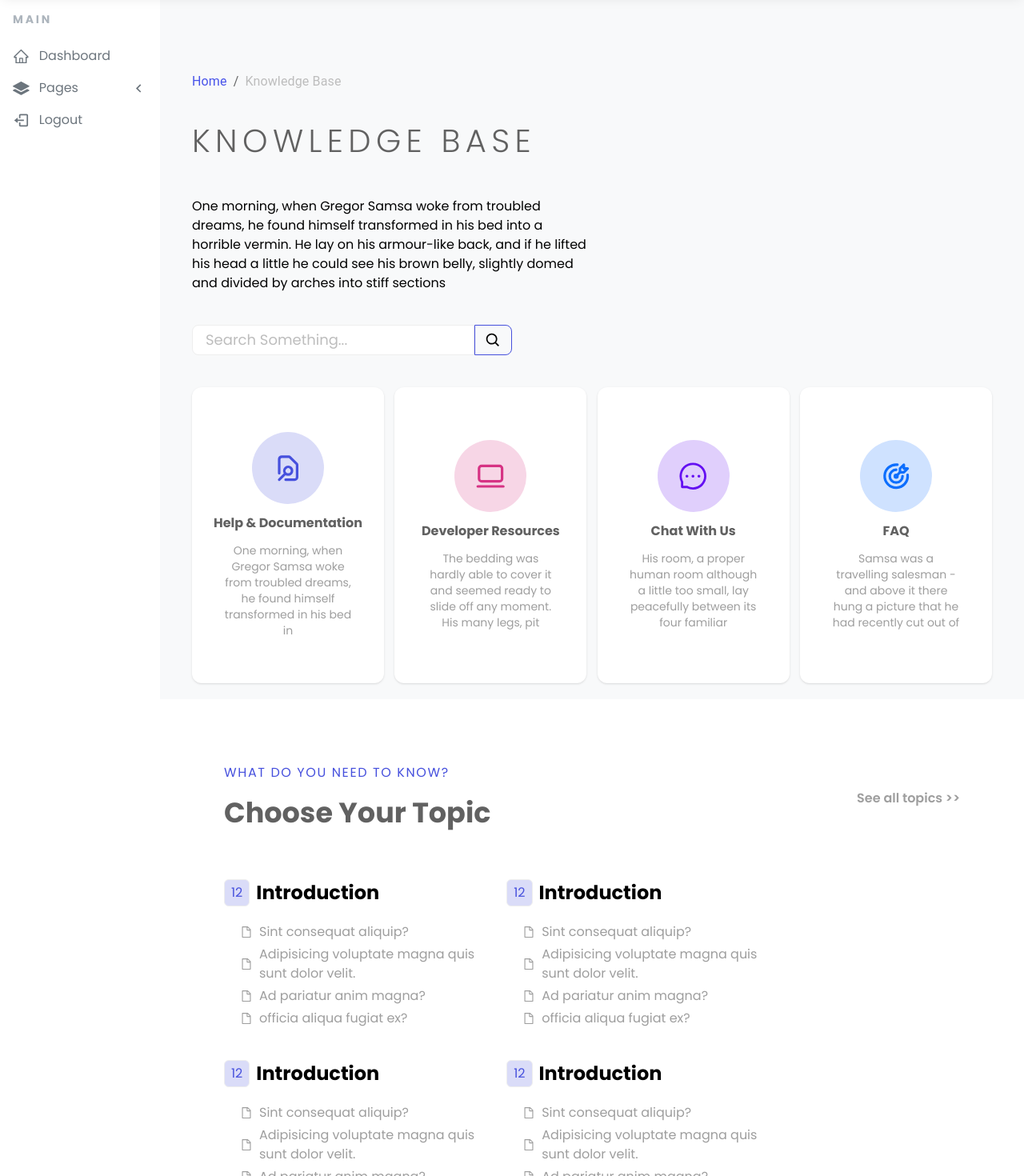
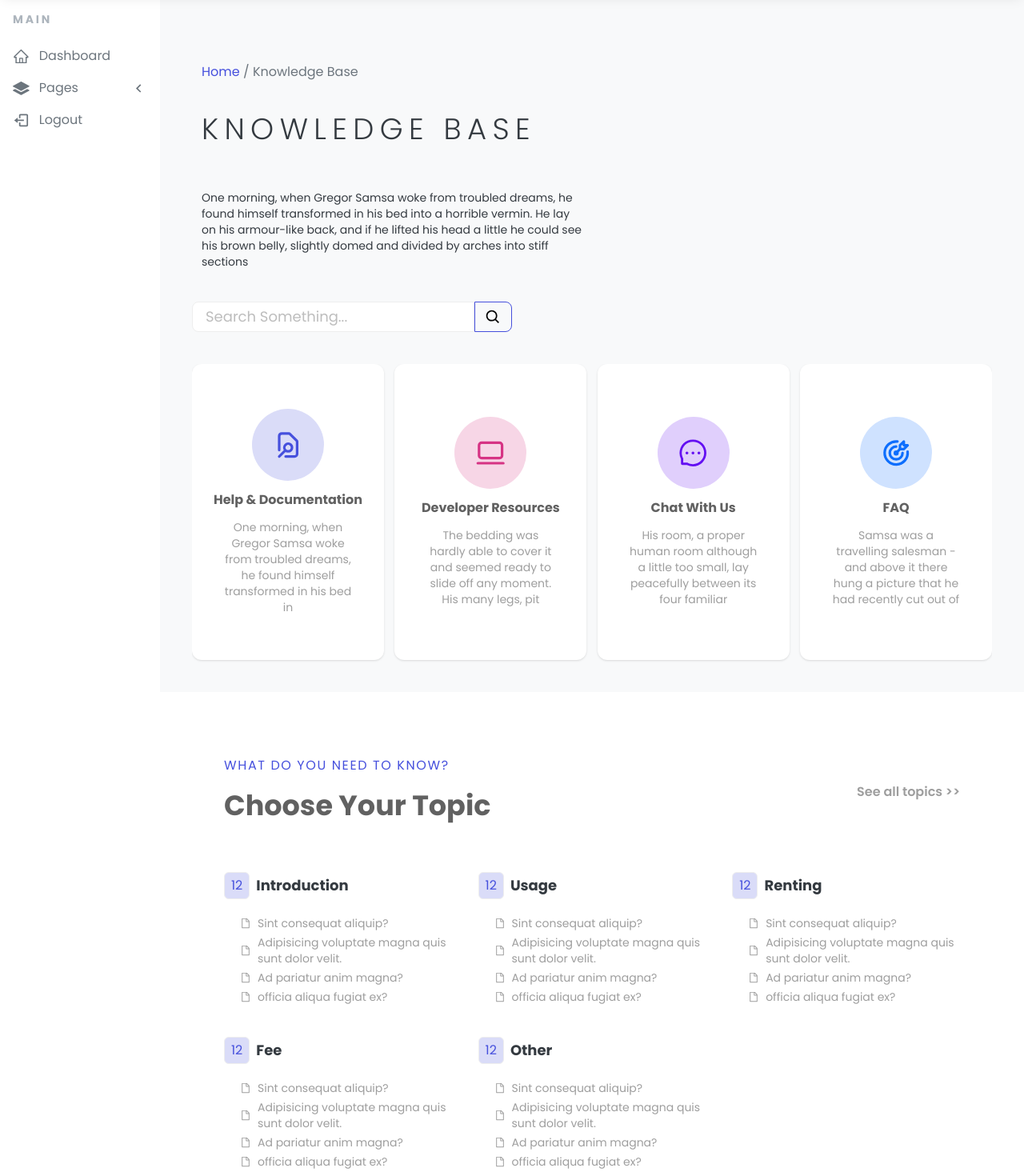
Before and after one commit to Pyae-Sone-Phone-Myint/Dashboard, a React (Vite) app: page /knowledge-base in a window 1280 px wide. Shown: the part 80-1550 px from the top of the page at 80% size. Built offline with nearby package versions, Linux system fonts and the light colour scheme; sample sign-in values are in the browser's storage.

Commit message:
final fixed

```diff
--- a/src/components/Charts/ChartCard.jsx
+++ b/src/components/Charts/ChartCard.jsx
@@ -14,7 +14,7 @@ const ChartCard = () => {
 	const [isMenuThreeOpen, setIsMenuThreeOpen] = useState(false);
 	return (
 		<>
-			<div className=" flex flex-col lg:flex-row gap-4 mb-10 mx-3 overflow-hidden bg-transparent">
+			<div className="py-4 flex flex-col lg:flex-row gap-4 mb-10 mx-3 overflow-hidden bg-transparent">
 				<div className=" w-full lg:w-1/3  shadow-lg bg-white rounded-[1rem]">
 					<div className=" chart-card-header  flex justify-between">
 						<h2 className="  text-sm font-normal tracking-[.2em] text-[#343a40]   uppercase">
--- /dev/null
+++ b/src/components/animations/Reveal2.jsx
@@ -0,0 +1,49 @@
+import React, { useEffect, useRef } from "react";
+import { motion, useAnimation, useInView } from "framer-motion";
+const Reveal2 = ({ children ,value=200 }) => {
+  const ref = useRef(null);
+  const isInView = useInView(ref, { once: true });
+  const mainControls = useAnimation();
+  const slideControls = useAnimation();
+  useEffect(() => {
+    if (isInView) {
+      mainControls.start("visible");
+      slideControls.start("visible");
+    }
+  }, [isInView]);
+  return (
+    <div className="  relative" ref={ref} style={{ position: "relative", overflow: "hidden" }}>
+      <motion.div
+        variants={{
+          hidden: { opacity: 0, x: value },
+          visible: { opacity: 1, x: 0 },
+        }}
+        initial="hidden"
+        animate={mainControls}
+        transition={{ duration: 0.5, delay: 0.25 }}
+      >
+        {children}
+      </motion.div>
+      {/* <motion.div
+        variants={{
+          hidden: { left: 0 },
+          visible: { left: "100%" },
+        }}
+        initial="hidden"
+        animate={slideControls}
+        transition={{ duration: 5, ease: "easeIn" }}
+        style={{
+          position: "absolute",
+          top: 4,
+          bottom: 4,
+          right: 0,
+          left: 0,
+          zIndex: 20,
+          backgroundColor: "black",
+        }}
+      /> */}
+    </div>
+  );
+};
+
+export default Reveal2;
--- a/src/pages/contact/Contact.jsx
+++ b/src/pages/contact/Contact.jsx
@@ -10,7 +10,7 @@ const Contact = () => {
         <p>
           {" "}
           <span className=" text-[#4650dd] hover:underline duration-150">
-            Home
+          <Link to={'/'}>Home</Link>
           </span>{" "}
           <span className=" page"> / Contact</span>{" "}
         </p>
@@ -18,20 +18,21 @@ const Contact = () => {
       <div className=" mb-12">
         <h1 className=" header">CONTACTS</h1>
       </div>
-      <div className="row flex flex-wrap gap-4">
+      <div className="row flex flex-wrap gap-2 items-stretch">
         {contactData.map((data) => (
-          <div className="item " key={data.id}>
+          <div className="item  " key={data.id}>
           <Reveal>
-            <div className="contact-card mb-4 px-2 cursor-pointer">
+           <div className="p-2 ">
+           <div className="contact-card mb-4 px-2 cursor-pointer">
               <div className="contact-card-body p-6">
                 <div className="flex  gap-8 items-center">
                   <img src={data.img} className="avatar " alt="" />
-                  <div className="text-[#343a40] ">
-                    <h5 className=" font-bold text-lg ">{data.name}</h5>
+                  <div className="text-[#343a40]   ">
+                    <h5 className=" font-bold text-lg   ">{data.name}</h5>
                     <p className=" text-sm uppercase text-[#6c757d] tracking-[.2em] mb-4">
                       {data.company}
                     </p>
-                    <p>{data.email}</p>
+                    <span style={{ wordBreak: "break-all" }}>{data.email}</span>
                     <p>
                       <span
                         className=" "
@@ -45,6 +46,7 @@ const Contact = () => {
                 </div>
               </div>
             </div>
+           </div>
           </Reveal>
           </div>
         ))}
--- a/src/pages/invoice/Invoice.jsx
+++ b/src/pages/invoice/Invoice.jsx
@@ -2,6 +2,7 @@ import React, { useRef } from "react";
 import "./invoice.css";
 import ReactToPrint from "react-to-print";
 import Reveal from "../../components/animations/Reveal";
+import { Link } from "react-router-dom";
 const Invoice = () => {
   const componentRef = useRef();
   const handlePrint = () => {
@@ -9,22 +10,22 @@ const Invoice = () => {
   };
   return (
     <div className=" bg-[#f8f9fa] invoice">
-      <div className="px-4 xl:px-5 pt-12">
-        <div className="page-breadcrumb mb-8 ">
+      <div className="pt-12">
+        <div className="page-breadcrumb mb-8  px-3">
           <p>
             {" "}
             <span className=" text-[#4650dd] hover:underline duration-150">
-              Home
+            <Link to={'/'}>Home</Link>
             </span>{" "}
             <span className="muted"> / Invoice</span>{" "}
           </p>
         </div>
-        <div className=" mb-12">
-          <h1 className=" header">invoice</h1>
+        <div className=" mb-12 px-3">
+          <h1 className=" invoice-header">invoice</h1>
         </div>
         <div className="row flex mb-12 justify-between items-center">
           <div className="">
-            <p className=" font-bold text-xl">Invoice #20190204</p>
+            <p className=" font-bold text-xl px-3">Invoice #20190204</p>
           </div>
           <div className=" flex gap-2">
             <ReactToPrint
@@ -37,8 +38,9 @@ const Invoice = () => {
             <button className="btn pay-btn">Pay</button>
           </div>
         </div>
-         <Reveal>
-        <div className="card  mb-12">
+         <Reveal >
+       <div className=" py-8 px-4">
+       <div className="card  mb-12 ">
          <div className="p-12" ref={componentRef}>
             <div className=" w-full text-end ">
               <p className=" inline-block px-2 py-1 rounded-[0.25rem] text-xs text-white bg-[#dc3545]">
@@ -132,6 +134,7 @@ const Invoice = () => {
             </div>
           </div>
         </div>
+       </div>
          </Reveal>
       </div>
     </div>
--- a/src/pages/invoice/invoice.css
+++ b/src/pages/invoice/invoice.css
@@ -1,7 +1,7 @@
 .invoice {
   color: rgb(52, 58, 64);
 }
-.header {
+.invoice-header {
   text-transform: uppercase;
   letter-spacing: 0.2em;
   font-weight: 300;
--- a/src/pages/knowledge/Knowledge.jsx
+++ b/src/pages/knowledge/Knowledge.jsx
@@ -10,33 +10,33 @@ import { AiOutlineFile, AiOutlineMessage } from "react-icons/ai";
 import { TbTargetArrow } from "react-icons/tb";
 import { Link } from "react-router-dom";
 import { RiBallPenLine } from "react-icons/ri";
+import Reveal from "../../components/animations/Reveal";
 
 const Knowledge = () => {
   return (
     <>
       <div className="">
         {/* Knowledge_base */}
-        <div className="bg-[#F8F9FA]  px-3 lg:px-10 py-5 mb-20">
-          <div role="presentation" className=" mb-8">
-            <Breadcrumbs aria-label="breadcrumb">
-              <Link
-                underline="hover"
-                // color="inherit"
-                to={"/"}
-                className="text-[#4752eafe]"
-              >
-                Home
-              </Link>
-              <Typography className=" text-gray-400">Knowledge Base</Typography>
-            </Breadcrumbs>
+        <div className="bg-[#F8F9FA]  px-3 lg:px-10 py-2 mb-20">
+        <div className="page-breadcrumb mb-8  px-3">
+            <p>
+              {" "}
+              <span className=" text-[#4650dd] hover:underline duration-150">
+                <Link to={'/'}>Home</Link>
+              </span>{" "}
+              <span className="muted"> / Knowledge Base</span>{" "}
+            </p>
           </div>
-          <div
+          <div className=" mb-12 px-3">
+            <h1 className=" invoice-header">  KNOWLEDGE BASE</h1>
+          </div>
+          {/* <div
             className="text-[35px] lg:text-[40px] tracking-[0.4rem] text-gray-700 mb-10"
             style={{ fontWeight: 350 }}
           >
             KNOWLEDGE BASE
-          </div>
-          <p className="w-full lg:w-1/2 mb-10">
+          </div> */}
+          <p className="w-full lg:w-1/2 mb-10 px-3 text-sm text-[#343a40]">
             One morning, when Gregor Samsa woke from troubled dreams, he found
             himself transformed in his bed into a horrible vermin. He lay on his
             armour-like back, and if he lifted his head a little he could see
@@ -56,7 +56,8 @@ const Knowledge = () => {
             </button>
           </div>
           {/* cards */}
-          <div className="w-full flex justify-between  gap-10 lg:gap-0 md:gap-8 flex-wrap">
+         <Reveal>
+         <div className="w-full flex justify-between  gap-10 lg:gap-0 md:gap-8 flex-wrap mb-8">
             <Link
               to={"/notFound"}
               className="w-[100%] md:w-[48%] select-none py-14 bg-white rounded-xl gap-3 lg:w-[24%] shadow cursor-pointer hover:-translate-y-2 ease-linear duration-100 flex flex-col items-center justify-center"
@@ -113,6 +114,7 @@ const Knowledge = () => {
               </p>
             </Link>
           </div>
+         </Reveal>
         </div>
         {/* choose Topic */}
         <div className=" px-3 lg:px-20 mb-20">
@@ -137,14 +139,14 @@ const Knowledge = () => {
           <div className=" flex flex-wrap gap-10">
             <div>
               <div className=" flex items-center gap-2">
-                <span className="border bg-[#dadcf8] text-[#4650dd] px-2 py-1 rounded-md">
+                <span className="border bg-[#dadcf8] text-[#4650dd] px-2 py-1 rounded-md tex-sm">
                   12
                 </span>
-                <a to={"/notFound"} className=" text-2xl font-bold">
+                <a to={"/notFound"} className=" text-lg font-bold text-[#343a40]">
                   Introduction
                 </a>
               </div>
-              <div className=" flex flex-col mt-5 gap-1">
+              <div className=" flex flex-col mt-5 gap-1 text-sm">
                 <a
                   href="/notFound"
                   className=" flex items-center gap-2 ps-5 hover:underline text-gray-500"
@@ -177,14 +179,14 @@ const Knowledge = () => {
             </div>
             <div>
               <div className=" flex items-center gap-2">
-                <span className="border bg-[#dadcf8] text-[#4650dd] px-2 py-1 rounded-md">
+                <span className="border bg-[#dadcf8] text-[#4650dd] px-2 py-1 rounded-md tex-sm">
                   12
                 </span>
-                <a to={"/notFound"} className=" text-2xl font-bold">
-                  Introduction
+                <a to={"/notFound"} className=" text-lg font-bold text-[#343a40]">
+                  Usage
                 </a>
               </div>
-              <div className=" flex flex-col mt-5 gap-1">
+              <div className=" flex flex-col mt-5 gap-1 text-sm">
                 <a
                   href="/notFound"
                   className=" flex items-center gap-2 ps-5 hover:underline text-gray-500"
@@ -217,14 +219,14 @@ const Knowledge = () => {
             </div>
             <div>
               <div className=" flex items-center gap-2">
-                <span className="border bg-[#dadcf8] text-[#4650dd] px-2 py-1 rounded-md">
+                <span className="border bg-[#dadcf8] text-[#4650dd] px-2 py-1 rounded-md tex-sm">
                   12
                 </span>
-                <a to={"/notFound"} className=" text-2xl font-bold">
-                  Introduction
+                <a to={"/notFound"} className=" text-lg font-bold text-[#343a40]">
+                  Renting
                 </a>
               </div>
-              <div className=" flex flex-col mt-5 gap-1">
+              <div className=" flex flex-col mt-5 gap-1 text-sm">
                 <a
                   href="/notFound"
                   className=" flex items-center gap-2 ps-5 hover:underline text-gray-500"
@@ -257,14 +259,14 @@ const Knowledge = () => {
             </div>
             <div>
               <div className=" flex items-center gap-2">
-                <span className="border bg-[#dadcf8] text-[#4650dd] px-2 py-1 rounded-md">
+                <span className="border bg-[#dadcf8] text-[#4650dd] px-2 py-1 rounded-md tex-sm">
                   12
                 </span>
-                <a to={"/notFound"} className=" text-2xl font-bold">
-                  Introduction
+                <a to={"/notFound"} className=" text-lg font-bold text-[#343a40]">
+                  Fee
                 </a>
               </div>
-              <div className=" flex flex-col mt-5 gap-1">
+              <div className=" flex flex-col mt-5 gap-1 text-sm">
                 <a
                   href="/notFound"
                   className=" flex items-center gap-2 ps-5 hover:underline text-gray-500"
@@ -297,14 +299,14 @@ const Knowledge = () => {
             </div>
             <div>
               <div className=" flex items-center gap-2">
-                <span className="border bg-[#dadcf8] text-[#4650dd] px-2 py-1 rounded-md">
+                <span className="border bg-[#dadcf8] text-[#4650dd] px-2 py-1 rounded-md tex-sm">
                   12
                 </span>
-                <a to={"/notFound"} className=" text-2xl font-bold">
-                  Introduction
+                <a to={"/notFound"} className=" text-lg font-bold text-[#343a40]">
+                  Other
                 </a>
               </div>
-              <div className=" flex flex-col mt-5 gap-1">
+              <div className=" flex flex-col mt-5 gap-1 text-sm">
                 <a
                   href="/notFound"
                   className=" flex items-center gap-2 ps-5 hover:underline text-gray-500"
@@ -409,7 +411,7 @@ const Knowledge = () => {
                 felt before.
               </div>
               <div className=" px-8 bg-[#F8F9FA] py-5">
-                <button className=" border px-2 py-1 rounded border-[#4650dd] hover:bg-[#4650dd] hover:text-white">
+                <button className=" border px-2 py-1 rounded border-[#4650dd] hover:bg-[#4650dd] hover:text-white duration-200">
                   Let us know
                 </button>
               </div>
--- a/src/pages/pricing/Pricing.jsx
+++ b/src/pages/pricing/Pricing.jsx
@@ -4,6 +4,7 @@ import { BiCheck } from "react-icons/bi";
 import { FaTimes, FaCheck } from "react-icons/fa";
 import PricingData from "./pricing.json";
 import Reveal from "../../components/animations/Reveal";
+import { Link } from "react-router-dom";
 const Pricing = () => {
   return (
     <div className=" bg-[#f8f9fa]">
@@ -12,7 +13,7 @@ const Pricing = () => {
           <p>
             {" "}
             <span className=" text-[#4650dd] hover:underline duration-150">
-              Home
+            <Link to={'/'}>Home</Link>
             </span>{" "}
             <span className="muted"> / Pricing Tables</span>{" "}
           </p>
@@ -24,7 +25,8 @@ const Pricing = () => {
           {PricingData.map((data) => (
             <div className="px-[12px] plan" key={data.id}>
               <Reveal>
-                <div className="card">
+                 <div className="p-5">
+                 <div className="card ">
                     {data.id == 2 ? <div className="card-status"></div> : ""}
                     <div className="card-body p-8">
                       <h2 className="card-heading">{data.plan}</h2>
@@ -61,6 +63,7 @@ const Pricing = () => {
                       </div>
                     </div>
                   </div>
+                 </div>
               </Reveal>
             </div>
           ))}
--- a/src/pages/profile/ProfilePage.jsx
+++ b/src/pages/profile/ProfilePage.jsx
@@ -8,40 +8,40 @@ import {
 import { FaTelegramPlane } from "react-icons/fa";
 import "./Profile.css";
 import { BsTwitter } from "react-icons/bs";
+import { Link } from "react-router-dom";
 
 const ProfilePage = () => {
   return (
     <>
       {/* breadcrumb */}
       <nav class="container">
-        <ol class="list-reset py-4  rounded flex bg-grey-light text-grey">
-          <li class="">
-            <a href="#" class="no-underline hover:underline  text-[#4750dd]">
-              Home
-            </a>
-          </li>
-          <li>/</li>
-          <li class="px-2">
-            <a href="#" class="no-underline text-[#6e767e] ">
-              Profile
-            </a>
-          </li>
-        </ol>
+      <div className="page-breadcrumb mb-8  px-3 pt-12">
+          <p>
+            {" "}
+            <span className=" text-[#4650dd] hover:underline duration-150">
+            <Link to={'/'}>Home</Link>
+            </span>{" "}
+            <span className="muted"> / Profile</span>{" "}
+          </p>
+        </div>
+        <div className=" mb-12 px-3">
+          <h1 className=" invoice-header">Profile</h1>
+        </div>
       </nav>
 
-      <h2 className="  text-[#343a40] text-[36px] font-light tracking-[7.2px] leading-[43.2px] uppercase mb-14">
+      {/* <h2 className="  text-[#343a40] text-[36px] font-light tracking-[7.2px] leading-[43.2px] uppercase mb-14">
         Profile
-      </h2>
+      </h2> */}
 
-      <div className=" flex flex-col lg:flex-row container mx-auto gap-3">
+      <div className=" flex flex-col lg:flex-row  mx-auto gap-5">
         {/* 1st one */}
         <div className="w-full lg:w-1/4">
           {/* 1st card */}
-          <div className="shadow-lg rounded-[1rem]">
-            <div className=" ">
+          <div className="shadow-lg rounded-[1rem] bg-white">
+            <div className="  w-full">
               <img
                 src="https://d19m59y37dris4.cloudfront.net/bubbly/1-3-2/img/photos/paul-morris-116514-unsplash.jpg"
-                className=" rounded-t-[1rem] w-[800px] h-[180px] lg:w-[400px] lg:h-[100px] "
+                className=" rounded-t-[1rem] w-[800px] h-[180px] lg:w-[420px] lg:h-[100px]  "
                 alt=""
               />
             </div>
@@ -50,7 +50,7 @@ const ProfilePage = () => {
                 <img
                   src="https://d19m59y37dris4.cloudfront.net/bubbly/1-3-2/img/avatar-7.jpg"
                   alt=""
-                  className=" w-[90px] h-[90px] rounded-full border  mx-auto mt-[-35px]"
+                  className="p-1 bg-white shadow-lg w-[90px] h-[90px] rounded-full border  mx-auto mt-[-35px]"
                 />
               </div>
               <div className=" text-center p-5 ">
@@ -68,12 +68,12 @@ const ProfilePage = () => {
             </div>
           </div>
           {/* 2nd card */}
-          <div className=" shadow-lg flex items-center p-5 rounded-[1rem] justify-evenly mt-5">
+          <div className=" shadow-lg flex items-center p-5 rounded-[1rem] justify-start gap-4 mt-5 bg-white">
             <div className=" shrink-0">
               <img
                 src="https://d19m59y37dris4.cloudfront.net/bubbly/1-3-2/img/avatar-7.jpg"
                 alt=""
-                className=" w-[80px] h-[80px] rounded-full border  "
+                className="p-1 bg-white shadow-lg w-[80px] h-[80px] rounded-full border  "
               />
             </div>
             <div className="">
@@ -94,21 +94,21 @@ const ProfilePage = () => {
             </div>
           </div>
           {/* 3rd card */}
-          <div className="shadow-lg rounded-[1rem] my-5 overflow-hidden">
-            <div className="flex items-center justify-between p-5">
-              <h2 className=" text-lg font-normal tracking-wider">
+          <div className="shadow-lg rounded-[1rem] my-5 overflow-hidden bg-white">
+            <div className="flex items-center justify-between p-8 text-[#343a40] ">
+              <h2 className=" text-sm uppercase font-normal tracking-[.2em]">
                 My Profile
               </h2>
             </div>
             <hr className=" shadow-md" />
             <div className="">
               {/* component 1st one */}
-              <div className="flex items-center gap-3 p-5">
+              <div className="flex items-center gap-3 py-5 px-8">
                 <div className=" shrink-0">
                   <img
                     src="https://d19m59y37dris4.cloudfront.net/bubbly/1-3-2/img/avatar-7.jpg"
                     alt=""
-                    className=" w-[80px] h-[80px] rounded-full border  "
+                    className="p-1 bg-white shadow-lg w-[80px] h-[80px] rounded-full border  "
                   />
                 </div>
                 <div className="relative mb-3 ">
@@ -174,8 +174,8 @@ const ProfilePage = () => {
         </div>
         {/* 2nd one */}
         <div className="w-full lg:w-3/4">
-          <div className=" p-5 shadow-lg rounded-[1rem]">
-            <div className="relative mb-3 flex items-center">
+          <div className=" px-8 shadow-lg rounded-[1rem] bg-white">
+            <div className="relative mb-3 flex items-center py-8">
               <input
                 type="text"
                 id=""
@@ -194,7 +194,7 @@ const ProfilePage = () => {
                 <img
                   src="https://d19m59y37dris4.cloudfront.net/bubbly/1-3-2/img/avatar-7.jpg"
                   alt=""
-                  className=" w-[80px] h-[80px] rounded-full border "
+                  className="p-1 bg-white shadow-lg w-[80px] h-[80px] rounded-full border "
                 />
               </div>
               {/* 2 nd part */}
@@ -215,7 +215,7 @@ const ProfilePage = () => {
                   <div className=" shrink-0">
                     <img
                       src="https://d19m59y37dris4.cloudfront.net/bubbly/1-3-2/img/avatar-3.jpg"
-                      className="w-16 shadow-md  h-16  rounded-full  border-4 border-white"
+                      className="w-16 shadow-md  h-16   rounded-full  border-4 border-white"
                     />
                   </div>
                   <p className=" text-sm font-light">
@@ -233,7 +233,7 @@ const ProfilePage = () => {
                   <div className=" shrink-0">
                     <img
                       src="https://d19m59y37dris4.cloudfront.net/bubbly/1-3-2/img/avatar-1.jpg"
-                      className="w-16 shadow-md  h-16  rounded-full  border-4 border-white"
+                      className="w-16 shadow-md  h-16  rounded-full  border-4 border-white   "
                     />
                   </div>
                   <p className=" text-sm font-light tracking-wide">
@@ -253,7 +253,7 @@ const ProfilePage = () => {
                 <img
                   src="https://d19m59y37dris4.cloudfront.net/bubbly/1-3-2/img/avatar-7.jpg"
                   alt=""
-                  className=" w-[80px] h-[80px] rounded-full  border-2 "
+                  className="p-1 bg-white shadow-lg w-[80px] h-[80px] rounded-full  border-2 "
                 />
               </div>
               <div className="">
@@ -273,7 +273,7 @@ const ProfilePage = () => {
                 <img
                   src="https://d19m59y37dris4.cloudfront.net/bubbly/1-3-2/img/avatar-7.jpg"
                   alt=""
-                  className=" w-[80px] h-[80px] rounded-full border-2 "
+                  className="p-1 bg-white shadow-lg w-[80px] h-[80px] rounded-full border-2 "
                 />
               </div>
               <div className=" ">
@@ -292,7 +292,7 @@ const ProfilePage = () => {
                   <div className=" shrink-0">
                     <img
                       src="https://d19m59y37dris4.cloudfront.net/bubbly/1-3-2/img/avatar-6.jpg"
-                      className="w-16 shadow-md  h-16  rounded-full border-4 border-white"
+                      className="w-16 shadow-md  h-16   bg-white  rounded-full border-4 border-white"
                     />
                   </div>
                   <p className=" text-sm font-light">
@@ -310,9 +310,9 @@ const ProfilePage = () => {
             </div>
           </div>
           {/* form */}
-          <div className=" shadow-lg mt-3 rounded-[1rem] overflow-hidden">
-            <div className=" p-5 my-5 items-center">
-              <h2 className=" text-base font-normal tracking-wider">
+          <div className=" shadow-lg mt-3 rounded-[1rem] overflow-hidden bg-white">
+            <div className=" p-8  items-center">
+            <h2 className=" text-sm uppercase font-normal tracking-[.2em]">
                 EDIT PROFILE
               </h2>
             </div>
```
Also changed, not shown: src/pages/Dashboard/Dashboard.jsx (+17 -9 lines), src/pages/Login/Login.jsx (+10 -1 lines), src/pages/Login/Register.jsx (+8 -1 lines), src/pages/contact/contact.css (+6 -1 lines). Lines whose indentation alone changed are shown as unchanged.
